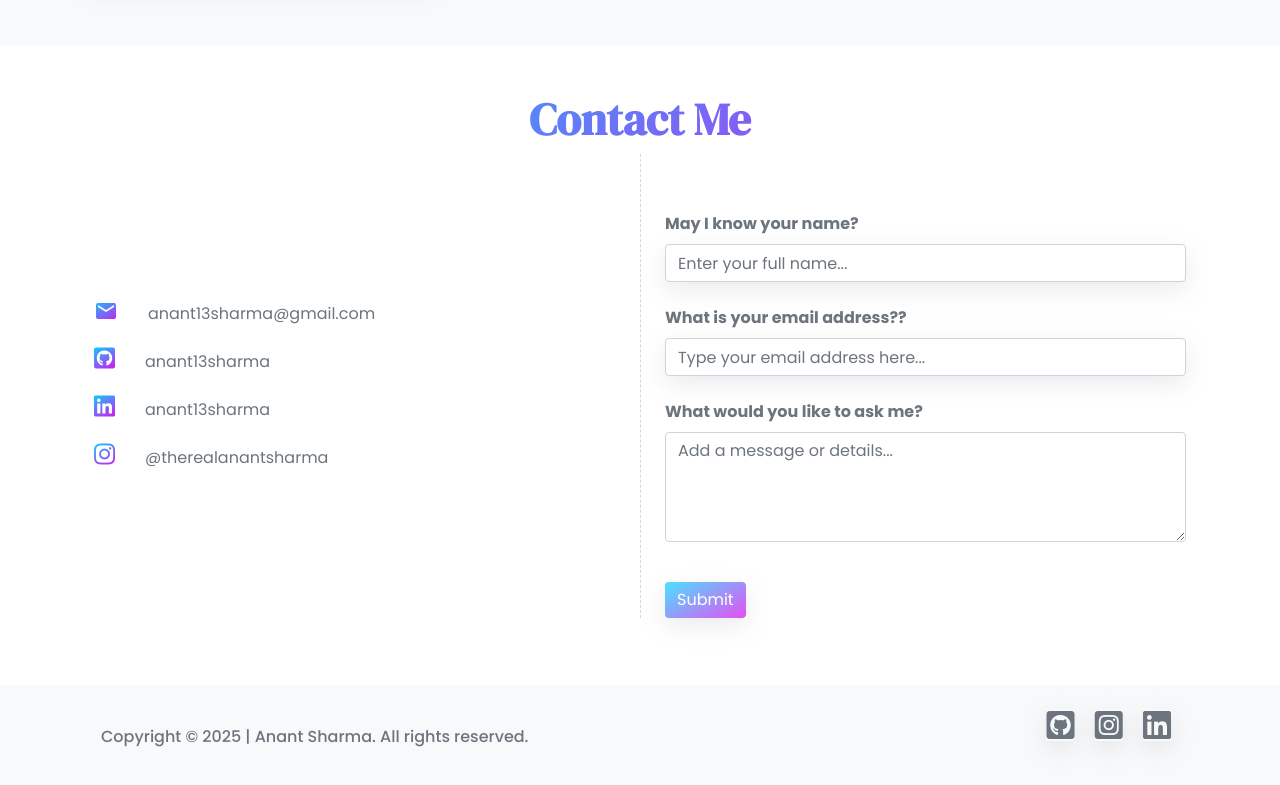
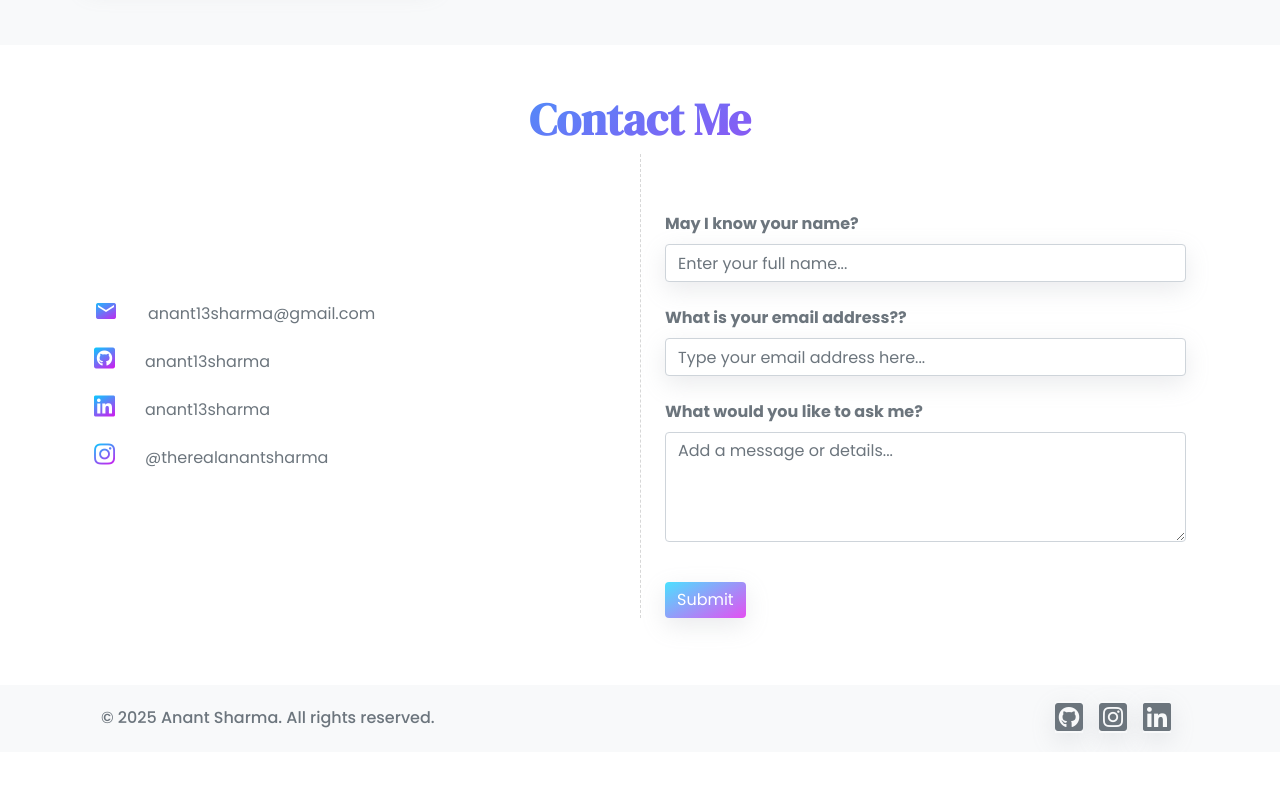
Before and after one commit to anant13sharma/personal-website, a plain HTML site: page index.html in a window 1280 px wide. Shown: the part 3260-4045 px from the top of the page. After the commit the page ends 4012 px from the top, so only its background shows below. Drawn offline with nearby package versions, Linux system fonts and the light colour scheme.

Commit message:
Update index.html

```diff
--- a/index.html
+++ b/index.html
@@ -166,17 +166,29 @@
 
     <footer class="bg-light">
         <div class="container">
-            <div class="d-flex justify-content-between align-items-center p-3">
-                <p class="text-secondary h6">Copyright © 2025 | Anant Sharma. All rights reserved.</p>
-                <div class="social-media mb-4 ml-2 pb-2">
-                    <a target="_blank" href="https://github.com/anant13sharma"><i class="fab fa-github-square fa-2x text-secondary gradient-hover m-2"></i></a>
-                    <a target="_blank" href="https://instagram.com/therealanantsharma"><i class="fab fa-instagram-square fa-2x text-secondary gradient-hover m-2"></i></a>
-                    <a target="_blank" href="https://www.linkedin.com/in/anant13sharma/"><i class="fab fa-linkedin fa-2x text-secondary gradient-hover m-2"></i></a>
-                </div>
+          <div class="row text-center text-lg-left align-items-center p-3">
+            <!-- Copyright text -->
+            <div class="col-12 col-lg-6 mb-3 mb-lg-0">
+              <p class="text-secondary h6 mb-0">&copy; 2025 Anant Sharma. All rights reserved.</p>
             </div>
+
+            <!-- Social media icons -->
+            <div class="col-12 col-lg-6">
+              <div class="social-media d-flex justify-content-center justify-content-lg-end">
+                <a target="_blank" href="https://github.com/anant13sharma">
+                  <i class="fab fa-github-square fa-2x text-secondary gradient-hover mx-2"></i>
+                </a>
+                <a target="_blank" href="https://instagram.com/therealanantsharma">
+                  <i class="fab fa-instagram-square fa-2x text-secondary gradient-hover mx-2"></i>
+                </a>
+                <a target="_blank" href="https://www.linkedin.com/in/anant13sharma/">
+                  <i class="fab fa-linkedin fa-2x text-secondary gradient-hover mx-2"></i>
+                </a>
+              </div>
+            </div>
+          </div>
         </div>
     </footer>
-
     <script src="https://code.jquery.com/jquery-3.5.1.slim.min.js" integrity="sha384-DfXdz2htPH0lsSSs5nCTpuj/zy4C+OGpamoFVy38MVBnE+IbbVYUew+OrCXaRkfj" crossorigin="anonymous"></script>
     <script src="https://cdn.jsdelivr.net/npm/bootstrap@4.6.0/dist/js/bootstrap.bundle.min.js" integrity="sha384-Piv4xVNRyMGpqkS2by6br4gNJ7DXjqk09RmUpJ8jgGtD7zP9yug3goQfGII0yAns" crossorigin="anonymous"></script>
     <script src="./js/dark-mode-switch.min.js"></script>
```
